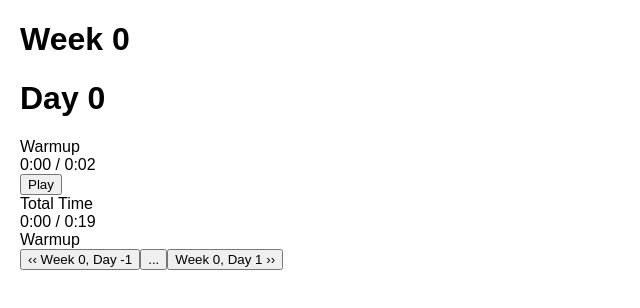
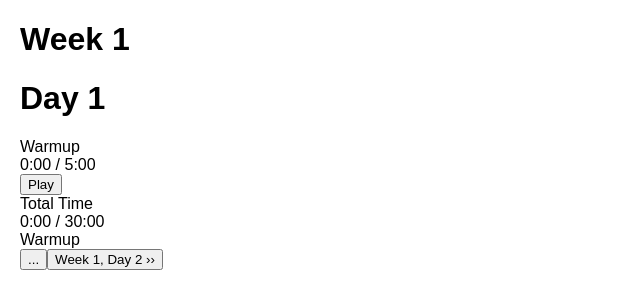
Before and after one commit to mssen/c25k-timer, a React (Create React App) app: page / in a window 1280 px wide. Shown: the top 308 px of the page, without its empty margins (0-640 px from the left). Built offline with nearby package versions, Linux system fonts and the light colour scheme.

Commit message:
Removed test interval.

```diff
--- a/src/data/segments.js
+++ b/src/data/segments.js
@@ -2,15 +2,6 @@ const WARMUP = 300;
 const COOLDOWN = 300;
 
 export const SEGMENTS = [
-  {
-    week: 0,
-    day: 0,
-    intervals: [
-      2,
-      5, 10,
-      2
-    ]
-  },
   {
     week: 1,
     day: 1,
```
